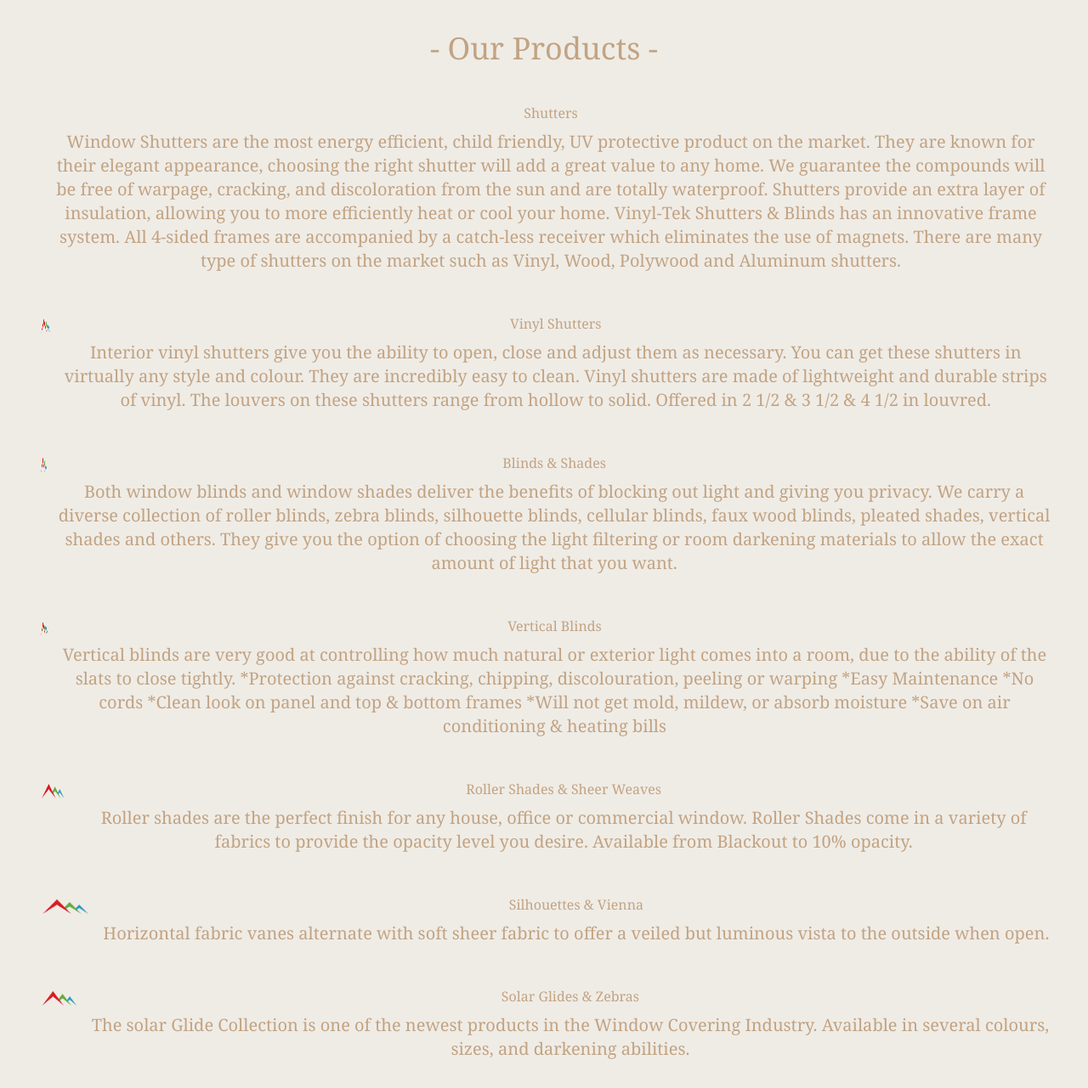
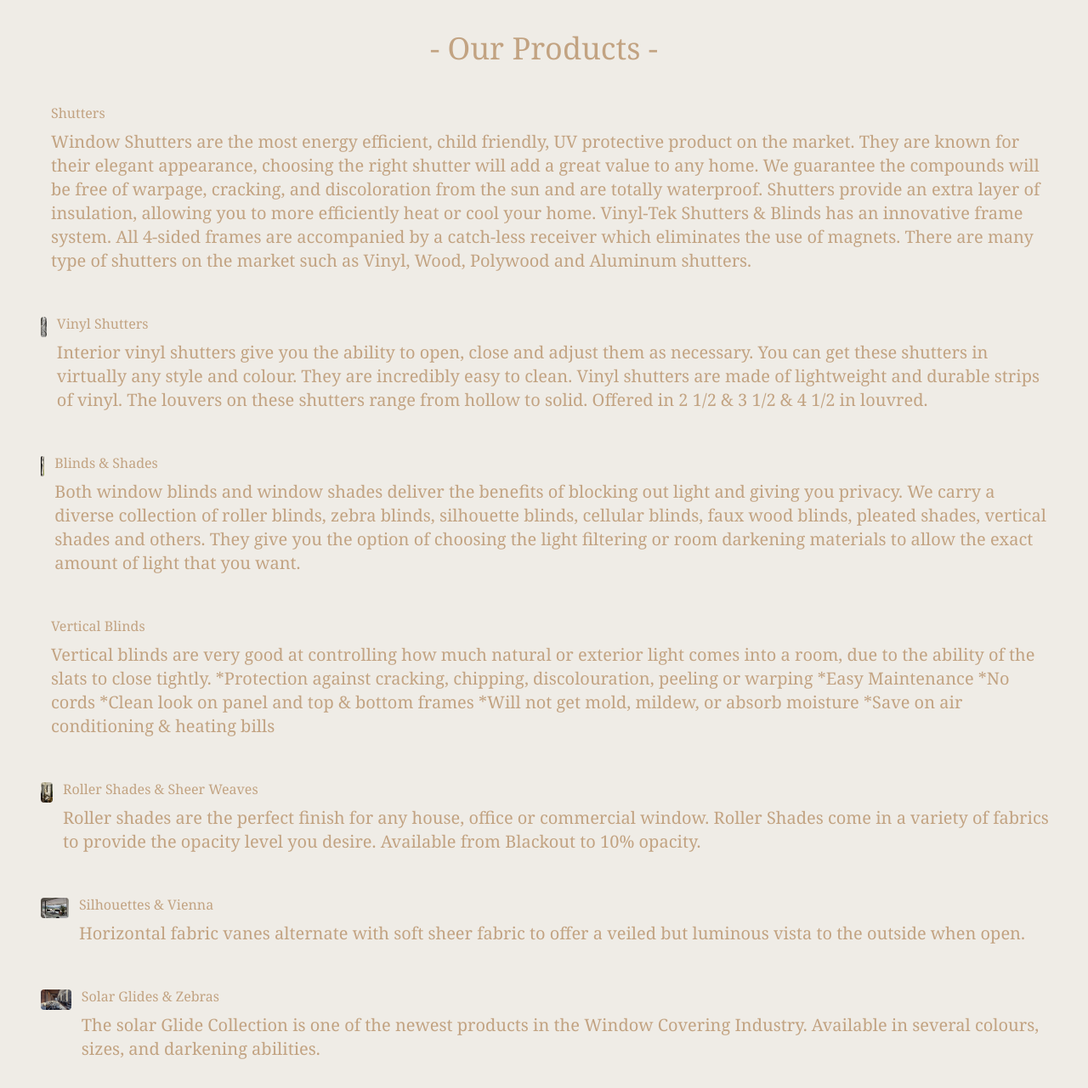
Before and after one commit to Donnie8GO/Laxsen-Website, a website: page Products.html in a window 1280 px wide. Shown: the part 59-1340 px from the top of the page at 85% size. Drawn offline with Linux system fonts and the light colour scheme.

Commit message:
different images

```diff
--- a/Products.html
+++ b/Products.html
@@ -29,18 +29,18 @@
             <h1 class="text-4xl text-[#C2A382] p-5">- Our Products -</h1>
             <div class="p-5 flex flex-row">
                 <div>
-                    <img src="./src/assets/LaxsenLogo2.png" class="h-10 w-auto p-2 rounded-xl mix-blend-multiply">
+                    <img src="./src/assets/blinds1.webp" class="h-10 p-2 rounded-xl mix-blend-multiply">
                 </div>
-                <div>
+                <div class="text-left justify-start">
                     <h1 class="text-3xl text-[#C2A382] p-1">Shutters</h1>
                     <h3 class="text-xl text-[#C2A382] p-1">Window Shutters are the most energy efficient, child friendly, UV protective product on the market. They are known for their elegant appearance, choosing the right shutter will add a great value to any home. We guarantee the compounds will be free of warpage, cracking, and discoloration from the sun and are totally waterproof.  Shutters provide an extra layer of insulation, allowing you to more efficiently heat or cool your home.  Vinyl-Tek Shutters & Blinds has an innovative frame system. All 4-sided frames are accompanied by a catch-less receiver which eliminates the use of magnets. There are many type of shutters on the market such as Vinyl, Wood, Polywood and Aluminum shutters.  </h3>
                 </div>
             </div>
             <div class="p-5 flex flex-row">
                 <div>
-                    <img src="./src/assets/LaxsenLogo2.png" class="h-10 w-auto p-2 rounded-xl mix-blend-multiply">
+                    <img src="./src/assets/blinds2.webp" class="h-10 p-2 rounded-xl mix-blend-multiply">
                 </div>
-                <div>
+                <div class="text-left justify-start">
                     <h1 class="text-3xl text-[#C2A382] p-1">Vinyl Shutters</h1>
                     <h3 class="text-xl text-[#C2A382] p-1">Interior vinyl shutters give you the ability to open, close and adjust them as necessary.  You can get these shutters in virtually any style and colour.  They are incredibly easy to clean. Vinyl shutters are made of lightweight and durable strips of vinyl. The louvers on these shutters range from hollow to solid. Offered in 2 1/2 & 3 1/2 & 4 1/2 in louvred.
 </h3>
@@ -48,18 +48,18 @@
             </div>
             <div class="p-5 flex flex-row">
                 <div>
-                    <img src="./src/assets/LaxsenLogo2.png" class="h-10 w-auto p-2 rounded-xl mix-blend-multiply">
+                    <img src="./src/assets/blinds3.webp" class="h-10 p-2 rounded-xl mix-blend-multiply">
                 </div>
-                <div>
+                <div class="text-left justify-start">
                     <h1 class="text-3xl text-[#C2A382] p-1">Blinds & Shades</h1>
                     <h3 class="text-xl text-[#C2A382] p-1">Both window blinds and window shades deliver the benefits of blocking out light and giving you privacy. We carry a diverse collection of roller blinds, zebra blinds, silhouette blinds, cellular blinds, faux wood blinds, pleated shades, vertical shades and others. They give you the option of choosing the light filtering or room darkening materials to allow the exact amount of light that you want. </h3>
                 </div>
             </div>
             <div class="p-5 flex flex-row">
                 <div>
-                    <img src="./src/assets/LaxsenLogo2.png" class="h-10 w-auto p-2 rounded-xl mix-blend-multiply">
+                    <img src="./src/assets/blinds4.webp" class="h-10 p-2 rounded-xl mix-blend-multiply">
                 </div>
-                <div>
+                <div class="text-left justify-start">
                     <h1 class="text-3xl text-[#C2A382] p-1">Vertical Blinds</h1>
                     <h3 class="text-xl text-[#C2A382] p-1">Vertical blinds are very good at controlling how much natural or exterior light comes into a room, due to the ability of the slats to close tightly.
                     *Protection against cracking, chipping, discolouration, peeling or warping
@@ -73,27 +73,27 @@
             </div>
             <div class="p-5 flex flex-row">
                 <div>
-                    <img src="./src/assets/LaxsenLogo2.png" class="h-10 w-auto p-2 rounded-xl mix-blend-multiply">
+                    <img src="./src/assets/blinds5.webp" class="h-10 p-2 rounded-xl mix-blend-multiply">
                 </div>
-                <div>
+                <div class="text-left justify-start">
                     <h1 class="text-3xl text-[#C2A382] p-1">Roller Shades & Sheer Weaves</h1>
                     <h3 class="text-xl text-[#C2A382] p-1">Roller shades are the perfect finish for any house, office or commercial window. Roller Shades come in a variety of fabrics to provide the opacity level you desire. Available from Blackout to 10% opacity. </h3>
                 </div>
             </div>
             <div class="p-5 flex flex-row">
                 <div>
-                    <img src="./src/assets/LaxsenLogo2.png" class="h-10 w-auto p-2 rounded-xl mix-blend-multiply">
+                    <img src="./src/assets/blinds6.webp" class="h-10 p-2 rounded-xl mix-blend-multiply">
                 </div>
-                <div>
+                <div class="text-left justify-start">
                     <h1 class="text-3xl text-[#C2A382] p-1">Silhouettes & Vienna</h1>
                     <h3 class="text-xl text-[#C2A382] p-1">Horizontal fabric vanes alternate with soft sheer fabric to offer a veiled but luminous vista to the outside when open. </h3>
                 </div>
             </div>
             <div class="p-5 flex flex-row">
                 <div>
-                    <img src="./src/assets/LaxsenLogo2.png" class="h-10 w-auto p-2 rounded-xl mix-blend-multiply">
+                    <img src="./src/assets/blinds7.webp" class="h-10 p-2 rounded-xl mix-blend-multiply">
                 </div>
-                <div>
+                <div class="text-left justify-start">
                     <h1 class="text-3xl text-[#C2A382] p-1">Solar Glides & Zebras</h1>
                     <h3 class="text-xl text-[#C2A382] p-1">The solar Glide Collection is one of the newest products in the Window Covering Industry. Available in several colours, sizes, and darkening abilities. </h3>
                 </div>
```
